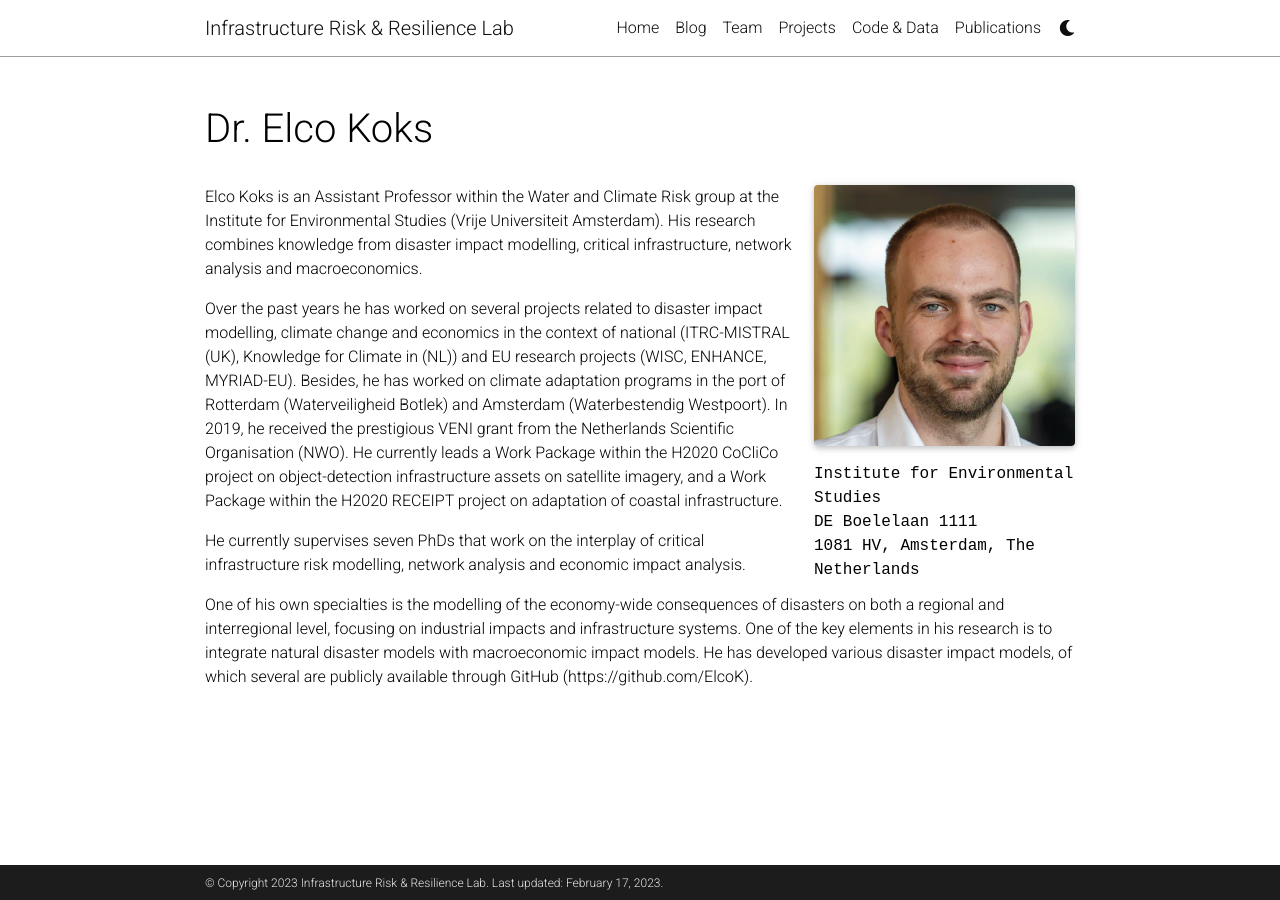
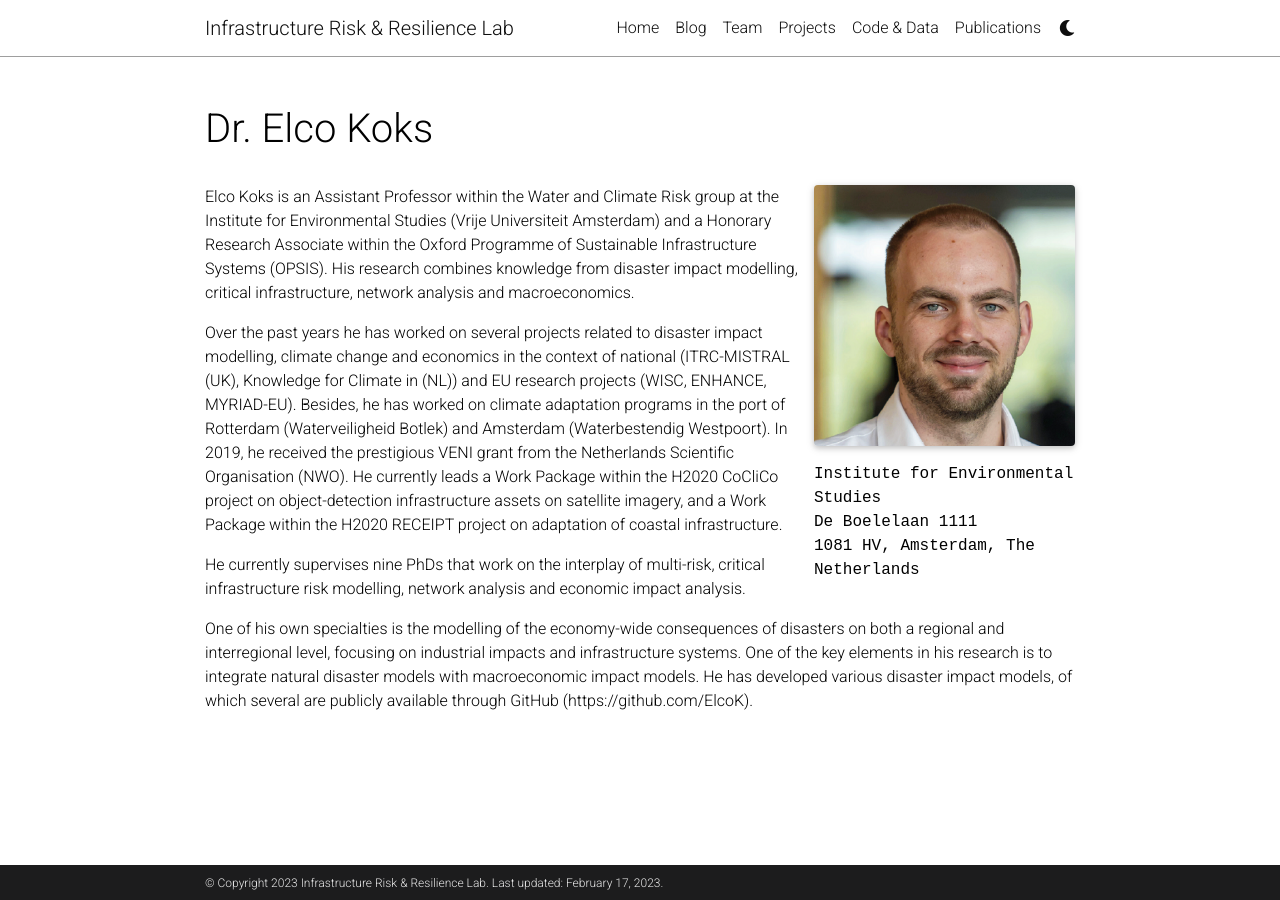
Before and after one commit to ElcoK/ResearchGroup, a Jekyll site: the page built from _members/koks.md, in a window 1280 px wide. Built offline with Jekyll 4.4.1, drawn with Linux system fonts in a browser that asks for light colours; full-size pictures stand in for the smaller copies a plugin makes; comment, search, counter and statistics services are not loaded; a style sheet for code colours, icons or effects is not loaded.

Commit message:
some more tweaks

```diff
--- a/_members/koks.md
+++ b/_members/koks.md
@@ -23,14 +23,14 @@ profile:
     orcid: 0000-0002-4953-4527
     address: >
         Institute for Environmental Studies<br />
-        DE Boelelaan 1111<br />
+        De Boelelaan 1111<br />
         1081 HV, Amsterdam, The Netherlands
 ---
 
-Elco Koks is an Assistant Professor within the Water and Climate Risk group at the Institute for Environmental Studies (Vrije Universiteit Amsterdam). His research combines knowledge from disaster impact modelling, critical infrastructure, network analysis and macroeconomics.
+Elco Koks is an Assistant Professor within the Water and Climate Risk group at the Institute for Environmental Studies (Vrije Universiteit Amsterdam) and a Honorary Research Associate within the Oxford Programme of Sustainable Infrastructure Systems (OPSIS). His research combines knowledge from disaster impact modelling, critical infrastructure, network analysis and macroeconomics.
 
 Over the past years he has worked on several projects related to disaster impact modelling, climate change and economics in the context of national (ITRC-MISTRAL (UK), Knowledge for Climate in (NL)) and EU research projects (WISC, ENHANCE, MYRIAD-EU). Besides, he has worked on climate adaptation programs in the port of Rotterdam (Waterveiligheid Botlek) and Amsterdam (Waterbestendig Westpoort). In 2019, he received the prestigious VENI grant from the Netherlands Scientific Organisation (NWO). He currently leads a Work Package within the H2020 CoCliCo project on object-detection infrastructure assets on satellite imagery, and a Work Package within the H2020 RECEIPT project on adaptation of coastal infrastructure.
 
-He currently supervises seven PhDs that work on the interplay of critical infrastructure risk modelling, network analysis and economic impact analysis.
+He currently supervises nine PhDs that work on the interplay of multi-risk, critical infrastructure risk modelling, network analysis and economic impact analysis.
 
 One of his own specialties is the modelling of the economy-wide consequences of disasters on both a regional and interregional level, focusing on industrial impacts and infrastructure systems. One of the key elements in his research is to integrate natural disaster models with macroeconomic impact models. He has developed various disaster impact models, of which several are publicly available through GitHub (https://github.com/ElcoK).
```
